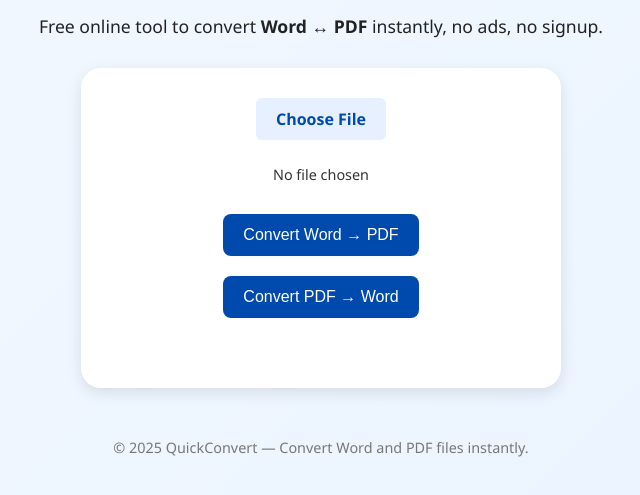
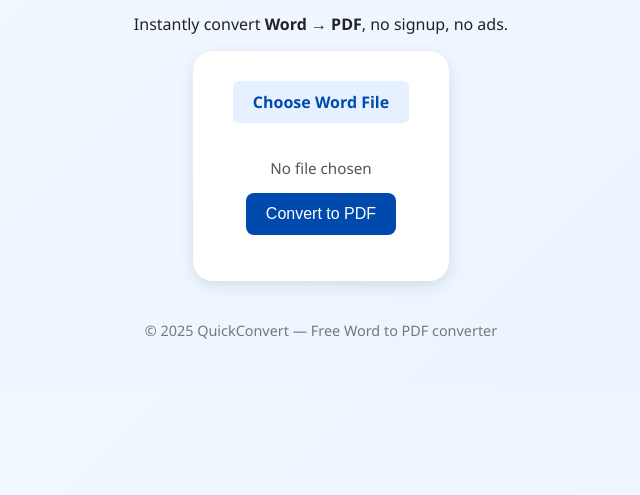
Before and after one commit to TaimoorKazama/quickconvert, a website: page public/index.html in a window 1280 px wide. Shown: the part 135-630 px from the top of the page, without its empty margins (319-959 px from the left). Drawn offline with Linux system fonts and the light colour scheme.

Commit message:
Update index.html

```diff
--- a/public/index.html
+++ b/public/index.html
@@ -3,9 +3,7 @@
 <head>
   <meta charset="UTF-8" />
   <meta name="viewport" content="width=device-width, initial-scale=1.0" />
-  <meta name="description" content="QuickConvert — Free online Word to PDF and PDF to Word converter. Instantly convert your files without signup or ads." />
-  <title>QuickConvert | Free Word ↔ PDF Converter</title>
-
+  <title>QuickConvert | Word → PDF</title>
   <style>
     body {
       font-family: "Segoe UI", sans-serif;
@@ -20,10 +18,6 @@
       margin-bottom: 10px;
       color: #004aad;
     }
-    p {
-      font-size: 1.1em;
-      margin-bottom: 30px;
-    }
     .converter {
       display: inline-block;
       background: white;
@@ -32,6 +26,16 @@
       box-shadow: 0 5px 15px rgba(0,0,0,0.1);
       max-width: 400px;
     }
+    .upload-label {
+      background-color: #e6f0ff;
+      padding: 10px 20px;
+      border-radius: 6px;
+      cursor: pointer;
+      color: #004aad;
+      font-weight: bold;
+      display: inline-block;
+      margin-bottom: 20px;
+    }
     button {
       background-color: #004aad;
       border: none;
@@ -39,79 +43,51 @@
       padding: 12px 20px;
       font-size: 1em;
       border-radius: 8px;
-      margin: 10px;
       cursor: pointer;
       transition: 0.3s;
     }
     button:hover {
       background-color: #0070f3;
     }
-    input[type="file"] {
-      display: none;
-    }
-    label {
-      background-color: #e6f0ff;
-      padding: 10px 20px;
-      border-radius: 6px;
-      cursor: pointer;
-      color: #004aad;
-      font-weight: bold;
-      display: inline-block;
-      margin-bottom: 10px;
-    }
-    #fileName {
-      color: #333;
-      font-size: 0.9em;
-      margin-bottom: 20px;
-    }
-    footer {
-      margin-top: 50px;
-      font-size: 0.9em;
-      color: #777;
+    .file-name {
+      color: #555;
+      font-size: 0.95em;
+      margin-bottom: 15px;
     }
   </style>
 </head>
 <body>
   <h1>QuickConvert</h1>
-  <p>Free online tool to convert <strong>Word ↔ PDF</strong> instantly, no ads, no signup.</p>
+  <p>Instantly convert <strong>Word → PDF</strong>, no signup, no ads.</p>
 
   <div class="converter">
-    <div class="file-upload">
-      <input type="file" id="fileInput" class="hidden" />
-      <label for="fileInput" class="upload-label">Choose File</label>
-      <p id="fileName">No file chosen</p>
-    </div>
+    <input type="file" id="fileInput" accept=".doc,.docx" style="display:none;" />
+    <label for="fileInput" class="upload-label">Choose Word File</label>
+    <p id="fileName" class="file-name">No file chosen</p>
 
-    <div>
-      <button id="toPdfBtn">Convert Word → PDF</button>
-      <button id="toWordBtn">Convert PDF → Word</button>
-    </div>
-
+    <button id="convertBtn">Convert to PDF</button>
     <p id="status"></p>
   </div>
 
-  <footer>
-    © 2025 QuickConvert — Convert Word and PDF files instantly.
+  <footer style="margin-top:40px; color:#777; font-size:0.9em;">
+    © 2025 QuickConvert — Free Word to PDF converter
   </footer>
 
   <script>
     const fileInput = document.getElementById("fileInput");
-    const fileName = document.getElementById("fileName");
+    const fileNameEl = document.getElementById("fileName");
     const statusEl = document.getElementById("status");
+    const convertBtn = document.getElementById("convertBtn");
 
     fileInput.addEventListener("change", () => {
-      fileName.textContent = fileInput.files.length
-        ? fileInput.files[0].name
-        : "No file chosen";
+      const file = fileInput.files[0];
+      fileNameEl.textContent = file ? file.name : "No file chosen";
     });
 
-    document.getElementById("toPdfBtn").addEventListener("click", () => handleConvert("docx-to-pdf"));
-    document.getElementById("toWordBtn").addEventListener("click", () => handleConvert("pdf-to-docx"));
-
-    async function handleConvert(type) {
+    convertBtn.addEventListener("click", async () => {
       const file = fileInput.files[0];
       if (!file) {
-        alert("Please select a file first.");
+        alert("Please select a Word file first.");
         return;
       }
 
@@ -121,27 +97,26 @@
       formData.append("file", file);
 
       try {
-        const response = await fetch(`/convert/${type}`, {
+        const response = await fetch("/convert/docx-to-pdf", {
           method: "POST",
-          body: formData,
+          body: formData
         });
 
         if (!response.ok) throw new Error("Conversion failed");
 
         const blob = await response.blob();
-        const url = window.URL.createObjectURL(blob);
+        const url = URL.createObjectURL(blob);
         const a = document.createElement("a");
         a.href = url;
-        a.download = type === "docx-to-pdf" ? "converted.pdf" : "converted.docx";
-        document.body.appendChild(a);
+        a.download = "converted.pdf";
         a.click();
-        a.remove();
+
         statusEl.textContent = "✅ Conversion complete!";
-      } catch (error) {
-        console.error(error);
-        statusEl.textContent = "❌ Conversion failed. Try again.";
+      } catch (err) {
+        console.error(err);
+        statusEl.textContent = "❌ Conversion failed.";
       }
-    }
+    });
   </script>
 </body>
 </html>
```
